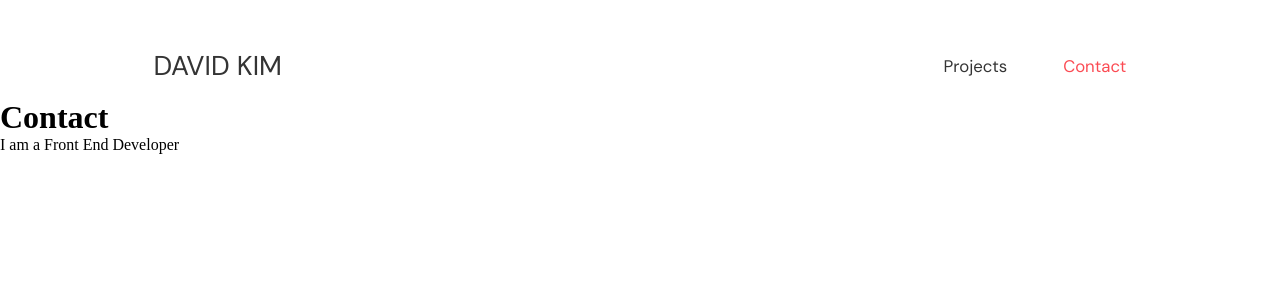
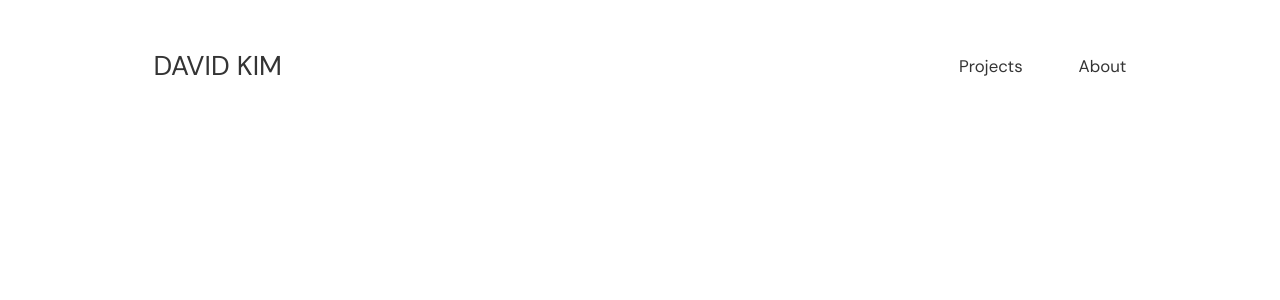
Before and after one commit to holahoon/new-holahoon, a React (Create React App) app: page /Contact in a window 1280 px wide. Shown: the top 300 px of the page. Built offline with nearby package versions, Linux system fonts and the light colour scheme.

Commit message:
about added

```diff
--- a/src/App.js
+++ b/src/App.js
@@ -1,26 +1,43 @@
-import React from "react";
+import React, { Component } from "react";
 import { BrowserRouter, Route, Switch } from "react-router-dom";
 // import { CSSTransition, TransitionGroup } from "react-transition-group";
 
-import Navbar from "./components/Navbar/Navbar";
+import Layout from "./components/Layout/Layout";
+// import Navbar from "./components/Navbar/Navbar";
 import MainPage from "./containers/MainPage/MainPage";
 import Projects from "./components/Projects/Projects";
-import Contact from "./components/Contact/Contact";
+// import Contact from "./components/Contact/Contact";
 
 import "./App.css";
 
-const App = () => {
+class App extends Component {
+  // state = {
+  //   aboutClicked: false
+  // };
+
+  // showModal = () => {
+  //   this.setState({ aboutClicked: true });
+  // };
+
+  // hideModal = () => {
+  //   this.setState({ aboutClicked: false });
+  // };
+
+  render() {
     return (
       <BrowserRouter>
-      <Navbar />
+        {/*<Navbar stateData={this.state} clicked={this.showModal} />*/}
+        <Layout>
           <Switch>
             <Route path="/" exact component={MainPage} />
             <Route path="/Projects" component={Projects} />
-        <Route path="/Contact" component={Contact} />
+            {/*<Route path="/Contact" component={Contact} />*/}
           </Switch>
+        </Layout>
       </BrowserRouter>
     );
-};
+  }
+}
 
 export default App;
 
--- /dev/null
+++ b/src/components/About/About.css
@@ -0,0 +1,46 @@
+.About-container {
+  width: 50%;
+  /* height: 75%; */
+  position: fixed;
+  top: 20%;
+  left: 25%;
+  /* top: 50%; */
+  /* left: 50%; */
+  /* transform: translate(-50%, -65%); */
+  padding: 2rem;
+  /* padding: 7rem 4rem; */
+  background-color: #ffffff;
+  font-family: "DM Sans", sans-serif;
+  border-radius: 2px;
+  box-shadow: 0 2px 5px #e2e2e2;
+  box-sizing: border-box;
+  z-index: 101;
+  transition: transform 0.4s ease-in;
+}
+
+.About-close {
+  font-size: 1.5rem;
+  color: #8f8f8f;
+  float: right;
+  /* margin: 0.5rem 0.5rem 0 0; */
+  padding: 0.7rem;
+  transition: color 0.2s ease;
+}
+.About-close:hover {
+  cursor: pointer;
+  color: #fd655f;
+}
+
+.About-content {
+  margin: 5rem 3rem;
+}
+
+.About-h1 {
+  font-weight: 500;
+  font-size: 2.2rem;
+}
+
+.About-p {
+  font-weight: 400;
+  font-size: 1.15rem;
+}
--- /dev/null
+++ b/src/components/About/About.js
@@ -0,0 +1,45 @@
+import React from "react";
+
+import Backdrop from "../Backdrop/Backdrop";
+
+import "./About.css";
+
+const about = props => {
+  return (
+    <React.Fragment>
+      <Backdrop stateData={props.stateData} closeModal={props.closeModal} />
+      <div
+        className={"About-container"}
+        style={{
+          transform: props.stateData.showModal
+            ? "translateY(0)"
+            : "translateY(30vh)",
+          opacity: props.stateData.showModal ? "1" : "0"
+        }}
+      >
+        <div className={"About-close"} onClick={props.closeModal}>
+          <i className="fas fa-times" />
+        </div>
+        <div className={"About-content"}>
+          <h1 className={"About-h1"}>
+            Hey! I'm David Kim, a Front End Developer
+          </h1>
+          <p className={"About-p"}>
+            I develop and build creative & responsive web applications.
+            <br />
+            some sample texts
+            <br />
+            I'm available at
+          </p>
+          <a href="mailto:hola.hoon@gmail.com">
+            hola.hoon
+            <i className="fas fa-at" />
+            gmail.com
+          </a>
+        </div>
+      </div>
+    </React.Fragment>
+  );
+};
+
+export default about;
--- /dev/null
+++ b/src/components/Backdrop/Backdrop.css
@@ -0,0 +1,9 @@
+.Backdrop {
+  position: fixed;
+  width: 100%;
+  height: 100%;
+  left: 0;
+  top: 0;
+  background-color: transparent;
+  z-index: 99;
+}
--- /dev/null
+++ b/src/components/Backdrop/Backdrop.js
@@ -0,0 +1,11 @@
+import React from "react";
+
+import "./Backdrop.css";
+
+const backdrop = props => {
+  return props.stateData.showModal ? (
+    <section className={"Backdrop"} onClick={props.closeModal} />
+  ) : null;
+};
+
+export default backdrop;
--- a/src/components/Contact/Contact.js
+++ /dev/null
@@ -1,12 +0,0 @@
-import React from "react";
-
-const contact = props => {
-  return (
-    <div>
-      <h1>Contact</h1>
-      <p>I am a Front End Developer</p>
-    </div>
-  );
-};
-
-export default contact;
--- a/src/components/Layout/Layout.js
+++ b/src/components/Layout/Layout.js
@@ -1,14 +1,32 @@
-// import React from "react";
+import React, { Component } from "react";
 
-// import Navbar from "../Navbar/Navbar";
+import Navbar from "../Navbar/Navbar";
+import About from "../About/About";
 
-// const layout = props => {
-//   return (
-//     <React.Fragment>
-//       <Navbar />
-//       {props.children}
-//     </React.Fragment>
-//   );
-// };
+class Layout extends Component {
+  state = {
+    showModal: false
+  };
 
-// export default layout;
+  showModal = () => {
+    this.setState({ showModal: true });
+  };
+
+  hideModal = () => {
+    this.setState({ showModal: false });
+  };
+
+  render() {
+    const about = <About stateData={this.state} closeModal={this.hideModal} />;
+
+    return (
+      <React.Fragment>
+        <Navbar stateData={this.state} openModal={this.showModal} />
+        {this.state.showModal ? about : null}
+        {this.props.children}
+      </React.Fragment>
+    );
+  }
+}
+
+export default Layout;
--- a/src/components/Navbar/Navbar.css
+++ b/src/components/Navbar/Navbar.css
@@ -20,6 +20,17 @@
   margin-left: 3.5rem;
 }
 
+.Navbar-ul-about {
+  color: #343434;
+  font-weight: 500;
+  font-size: 1.05rem;
+  transition: color 0.3s ease;
+}
+
+.selected {
+  color: #fb4b53;
+}
+
 .NavLink {
   color: #343434;
   font-weight: 500;
@@ -27,8 +38,10 @@
   transition: color 0.3s ease;
 }
 
-.NavLink:hover {
+.NavLink:hover,
+.Navbar-ul-about:hover {
   color: #fb4b53;
+  cursor: pointer;
 }
 
 .Logo {
--- a/src/components/Navbar/Navbar.js
+++ b/src/components/Navbar/Navbar.js
@@ -4,7 +4,7 @@ import { Fade } from "react-reveal";
 
 import "./Navbar.css";
 
-const navbar = () => {
+const navbar = props => {
   return (
     <nav className={"Navbar-container"}>
       <Fade bottom cascade duration={1000}>
@@ -31,14 +31,22 @@ const navbar = () => {
               Projects
             </NavLink>
           </li>
-          <li>
-            <NavLink
+          <li
+            className={
+              props.stateData.showModal
+                ? "Navbar-ul-about selected"
+                : "Navbar-ul-about"
+            }
+            onClick={props.openModal}
+          >
+            About
+            {/*<NavLink
               className={"NavLink"}
               activeStyle={{ color: "#fb4b53" }}
               to="/Contact"
             >
               Contact
-            </NavLink>
+            </NavLink>*/}
           </li>
         </ul>
       </Fade>
--- a/src/components/SNS/SNS.js
+++ b/src/components/SNS/SNS.js
@@ -5,7 +5,7 @@ import "./SNS.css";
 
 const SNS = () => {
   return (
-    <Fade right cascade duration={1400} delay={600}>
+    <Fade right cascade duration={1200} delay={800}>
       <div className={"SNS-group margin-right-1"}>
         <a
           href="https://github.com/holahoon"
```
Lines whose indentation alone changed are shown as unchanged.
